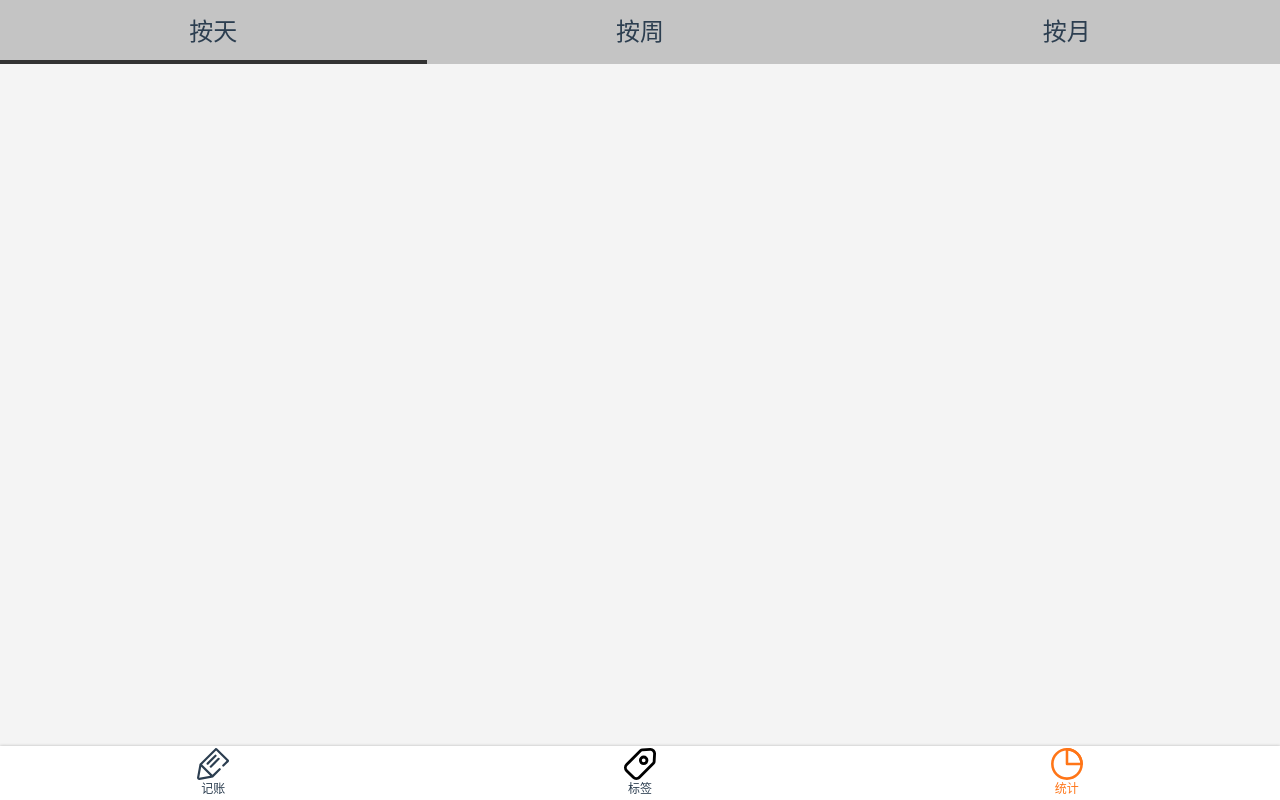
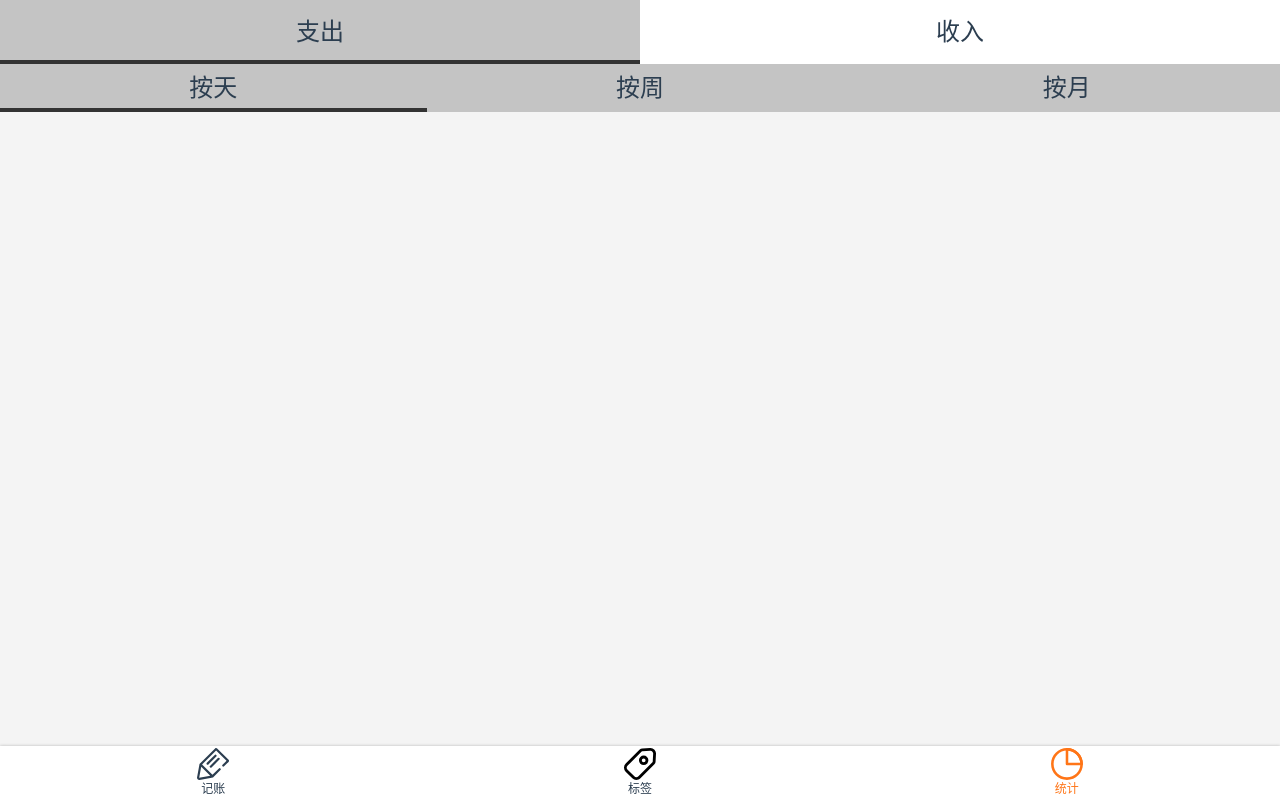
Before and after one commit to wbs99/vue3-money2, a Vue app: page /#/statistics in a window 1280 px wide. Built offline with nearby package versions, Linux system fonts and the light colour scheme.

Commit message:
更新 Tabs 组件 CSS

```diff
--- a/src/components/Statistics.vue
+++ b/src/components/Statistics.vue
@@ -1,5 +1,6 @@
 <template>
   <Layout>
+    <Tabs classPrefix="type" :dataSource="typeList" v-model:selected="type" />
     <Tabs
       classPrefix="time"
       :dataSource="timeList"
@@ -11,6 +12,12 @@
 <script lang="ts" setup>
 import { reactive, ref } from "vue";
 import Tabs from "./Tabs.vue";
+
+const type = ref("-");
+const typeList = reactive([
+  { text: "支出", value: "-" },
+  { text: "收入", value: "+" },
+]);
 
 const timeSelected = ref("day");
 const timeList = reactive([
@@ -28,4 +35,7 @@ const timeList = reactive([
     background: #c4c4c4;
   }
 }
+::v-deep .time-tabs-item {
+  height: 48px;
+}
 </style>
--- a/src/components/Tabs.vue
+++ b/src/components/Tabs.vue
@@ -2,13 +2,14 @@
   <div>
     <ul class="tabs">
       <li
-        v-for="item in dataSource"
-        :key="item.value"
-        @click="select(item)"
+        class="tabs-item"
         :class="{
           selected: item.value === props.selected,
           [classPrefix + '-tabs-item']: classPrefix,
         }"
+        v-for="item in dataSource"
+        :key="item.value"
+        @click="select(item)"
       >
         {{ item.text }}
       </li>
@@ -44,7 +45,7 @@ const select = (item: TabItem) => {
   display: flex;
   text-align: center;
   font-size: 24px;
-  > li {
+  &-item {
     width: 50%;
     height: 64px;
     display: flex;
```
